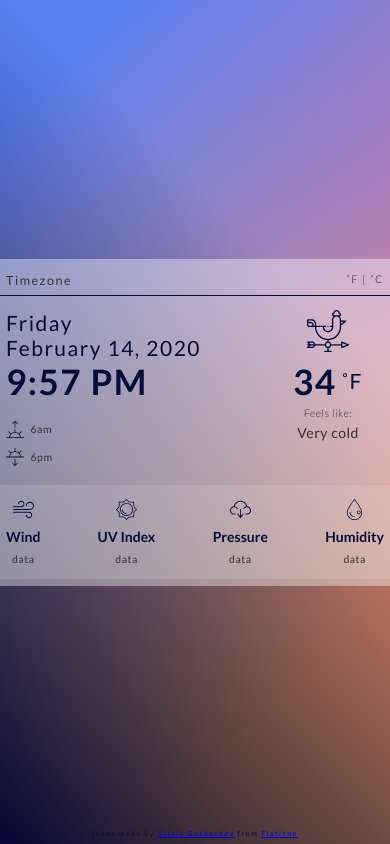
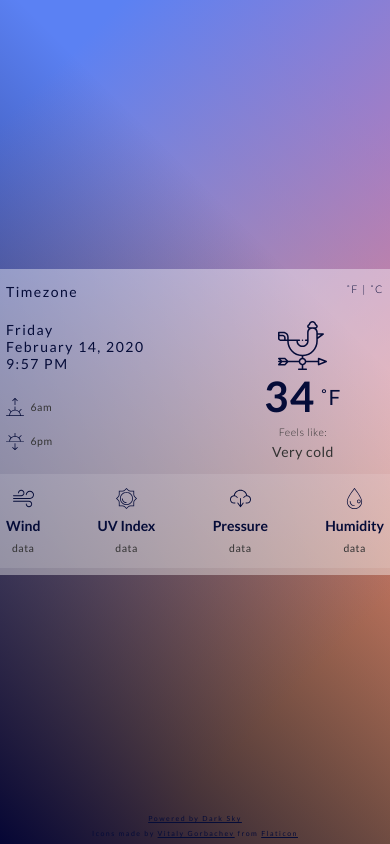
Before and after one commit to mega-bailey/weather-app, a PHP site: page / in a window 390 px wide. Run offline with PHP 8.4, Linux system fonts and the light colour scheme.

Commit message:
Update mobile sizes

```diff
--- a/app.js
+++ b/app.js
@@ -10,6 +10,10 @@ window.addEventListener('load', () => {
   const mainIcon = document.querySelector('.main-icon');
   const sunrise = document.querySelector('.main-details--sunriseTime');
   const sunset = document.querySelector('.main-details--sunsetTime');
+  const uvIndexData = document.querySelector('.uv-index-data');
+  const windData = document.querySelector('.wind-data');
+  const pressureData = document.querySelector('.pressure-data');
+  const humidityData = document.querySelector('.humidity-data');
 
   if (navigator.geolocation) {
     navigator.geolocation.getCurrentPosition(position => {
@@ -28,9 +32,20 @@ window.addEventListener('load', () => {
             temperature,
             summary,
             apparentTemperature,
-            icon
+            icon,
+            uvIndex,
+            windSpeed,
+            pressure,
+            humidity
           } = data.currently;
-          const { sunriseTime, sunsetTime } = data.daily.data[0];
+          const weekday = new Date().getDay();
+          const { sunriseTime, sunsetTime } = data.daily.data[weekday];
+
+          uvIndexData.textContent = uvIndex;
+          windData.textContent = windSpeed;
+          pressureData.textContent = pressure;
+          humidityData.textContent = humidity;
+
           const sunriseDate = new Date(sunriseTime * 1000);
           const sunsetDate = new Date(sunsetTime * 1000);
           const sunriseHours = sunriseDate.getHours();
--- a/index.html
+++ b/index.html
@@ -24,7 +24,7 @@
           <h2 class="main-details--day">Day</h2>
           <h2 class="main-details--date">Date</h2>
           <h2 class="main-details--time">Time</h2>
-          <!-- <div class="main-details--inside-container"> -->
+
           <h3 class="main-details--sunrise-set">
             <img
               src="icons/sunrise.svg"
@@ -33,8 +33,7 @@
             />
             <span class="main-details--sunriseTime"> 6am</span>
           </h3>
-          <!-- </div> -->
-          <!-- <div class="main-details--inside-container"> -->
+
           <h3 class="main-details--sunrise-set">
             <img
               src="icons/sunset.svg"
@@ -65,7 +64,7 @@
         <div class="add-details__column">
           <img src="icons/wind.svg" alt="wind icon" class="add-details__icon" />
           <h4 class="add-details__title">Wind</h4>
-          <h5 class="add-details__data">data</h5>
+          <h5 class="add-details__data wind-data">data</h5>
         </div>
         <div class="add-details__column">
           <img
@@ -74,7 +73,7 @@
             class="add-details__icon"
           />
           <h4 class="add-details__title">UV Index</h4>
-          <h5 class="add-details__data">data</h5>
+          <h5 class="add-details__data uv-index-data">data</h5>
         </div>
         <div class="add-details__column">
           <img
@@ -83,7 +82,7 @@
             class="add-details__icon"
           />
           <h4 class="add-details__title">Pressure</h4>
-          <h5 class="add-details__data">data</h5>
+          <h5 class="add-details__data pressure-data">data</h5>
         </div>
         <div class="add-details__column">
           <img
@@ -92,19 +91,30 @@
             class="add-details__icon"
           />
           <h4 class="add-details__title">Humidity</h4>
-          <h5 class="add-details__data">data</h5>
+          <h5 class="add-details__data humidity-data">data</h5>
         </div>
       </div>
     </div>
-    <div class="attribute">
+    <div class="attribute attribute__darksky">
+      <a href="https://darksky.net/poweredby" class="attribute__link"
+        >Powered by Dark Sky</a
+      >
+    </div>
+    <div class="attribute attribute__icons">
       Icons made by
       <a
         href="https://www.flaticon.com/authors/vitaly-gorbachev"
         title="Vitaly Gorbachev"
+        class="attribute__link"
         >Vitaly Gorbachev</a
       >
       from
-      <a href="https://www.flaticon.com/" title="Flaticon">Flaticon</a>
+      <a
+        href="https://www.flaticon.com/"
+        class="attribute__link"
+        title="Flaticon"
+        >Flaticon</a
+      >
     </div>
     <script src="app.js"></script>
   </body>
--- a/main.scss
+++ b/main.scss
@@ -52,10 +52,9 @@ body {
 }
 
 .header {
-  padding: 2rem 2rem;
+  padding: 2rem 2rem 0 2rem;
   display: flex;
   justify-content: space-between;
-  border-bottom: 1px solid $navy;
 }
 
 .temp-btn {
@@ -66,9 +65,8 @@ body {
 
 .location {
   &--timezone {
-    font-size: 1.8rem;
+    font-size: 2rem;
     font-weight: 400;
-    color: $dark-grey;
   }
 }
 
@@ -86,6 +84,7 @@ body {
     display: flex;
     align-items: center;
     padding: 5px 0;
+    margin-top: 1rem;
     color: $dark-grey;
     font-size: 1.5rem;
     font-weight: 400;
@@ -93,19 +92,19 @@ body {
   }
   &--date,
   &--day {
-    font-size: 3rem;
+    font-size: 2rem;
     font-weight: 400;
   }
   &--time {
-    font-size: 5rem;
-    font-weight: 700;
+    font-size: 2rem;
+    font-weight: 400;
     margin-bottom: 2rem;
   }
   &__right {
     display: flex;
     align-items: center;
     flex-direction: column;
-    padding-right: 3rem;
+    padding-right: 6rem;
   }
 }
 
@@ -116,9 +115,9 @@ body {
 }
 
 .main-icon > img {
-  height: 6rem;
-  width: 6rem;
-  margin-bottom: 1rem;
+  height: 7rem;
+  width: 7rem;
+  margin-bottom: 0;
 }
 
 .temp {
@@ -127,7 +126,7 @@ body {
     align-items: center;
   }
   &--degree {
-    font-size: 5rem;
+    font-size: 6rem;
     font-weight: 700;
   }
   &--scale {
@@ -183,8 +182,18 @@ body {
 
 .attribute {
   padding: 1rem;
-  position: fixed;
-  bottom: 0;
+  color: $navy;
+  &__icons {
+    position: fixed;
+    bottom: 0;
+  }
+  &__darksky {
+    bottom: 15px;
+    position: fixed;
+  }
+  &__link {
+    color: $navy;
+  }
 }
 
 //MEDIA QUERIES
```
Also changed, not shown: other parts of main.scss (+30 -30 lines), dist/css/main.min.css.
